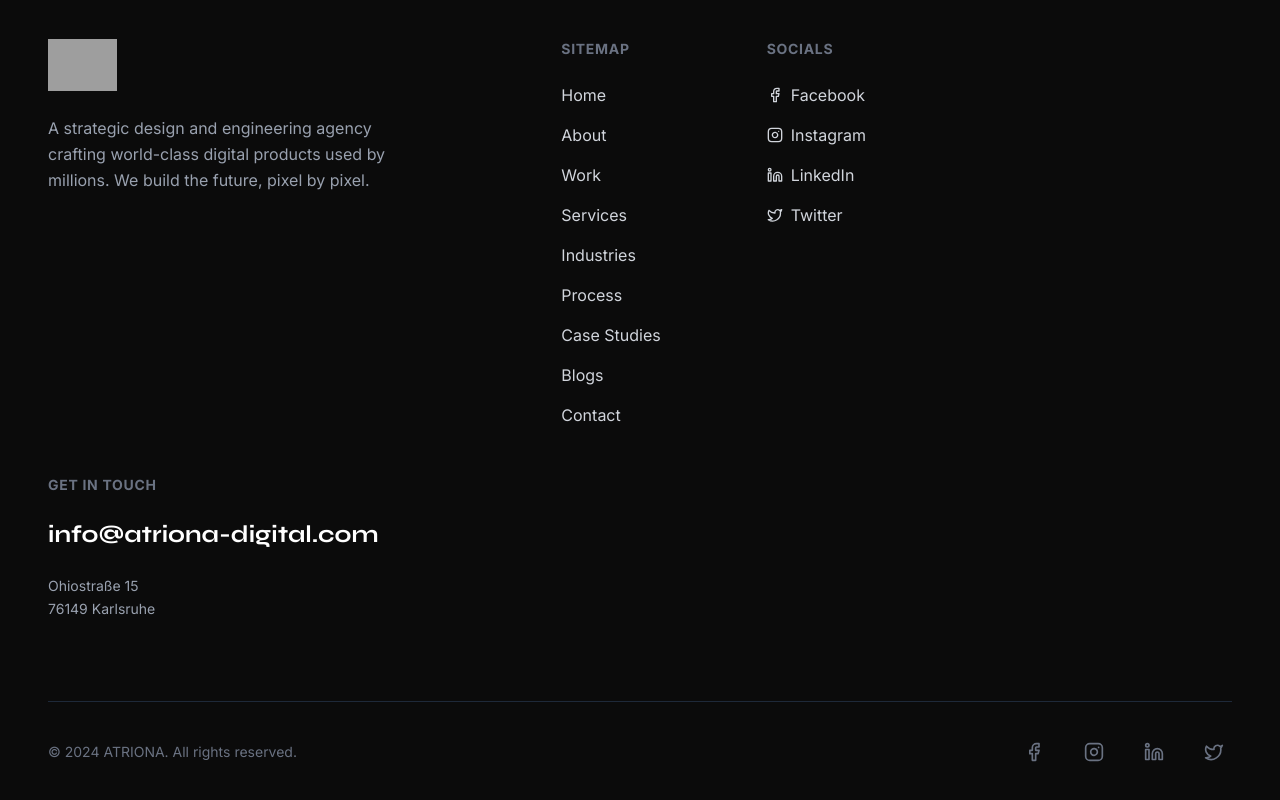
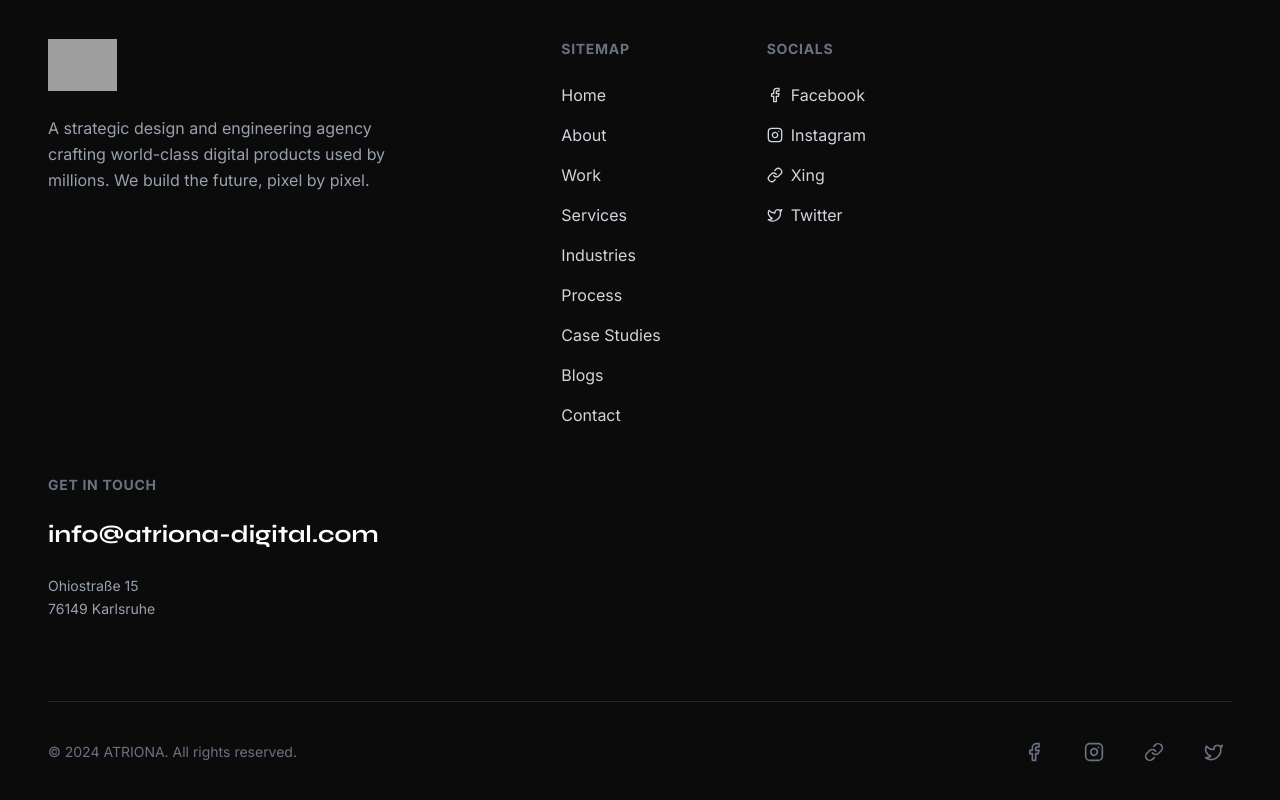
Before and after one commit to fahad-khan11/agency-website, a Next.js app: page /en/process in a window 1280 px wide. Shown: the part 4197-4997 px from the top of the page. Built offline with nearby package versions, Linux system fonts and the light colour scheme; grey boxes are pictures that could not be loaded.

Commit message:
added links

```diff
--- a/components/layout/Footer.tsx
+++ b/components/layout/Footer.tsx
@@ -2,7 +2,7 @@
 
 import Link from "next/link";
 import { usePathname } from "next/navigation";
-import { Instagram, Linkedin, Twitter, Dribbble, Facebook } from "lucide-react";
+import { Instagram, Link as LinkIcon, Twitter, Dribbble, Facebook } from "lucide-react";
 import { useTranslations } from 'next-intl';
 
 export default function Footer({ asPanel, className }: { asPanel?: boolean; className?: string }) {
@@ -46,19 +46,19 @@ export default function Footer({ asPanel, className }: { asPanel?: boolean; clas
             {/* Socials Column */}
             <div className="md:col-span-2 flex flex-col gap-4">
                <h4 className="text-sm font-bold uppercase tracking-wider text-gray-500 mb-2">{t('socials')}</h4>
-               <Link target="_blank" href="https://www.facebook.com/atrionadigital" className="hover:text-[#00B4D9] transition-colors text-gray-300 flex items-center gap-2 group">
+               <Link target="_blank" href="https://www.facebook.com/atriona.digital" className="hover:text-[#00B4D9] transition-colors text-gray-300 flex items-center gap-2 group">
                   <Facebook className="w-4 h-4 group-hover:scale-110 transition-transform" />
                   <span>Facebook</span>
                </Link>
-               <Link target="_blank" href="#" className="hover:text-[#00B4D9] transition-colors text-gray-300 flex items-center gap-2 group">
+               <Link target="_blank" href="https://www.instagram.com/atriona.digital" className="hover:text-[#00B4D9] transition-colors text-gray-300 flex items-center gap-2 group">
                   <Instagram className="w-4 h-4 group-hover:scale-110 transition-transform" />
                   <span>Instagram</span>
                </Link>
-               <Link target="_blank" href="#" className="hover:text-[#00B4D9] transition-colors text-gray-300 flex items-center gap-2 group">
-                  <Linkedin className="w-4 h-4 group-hover:scale-110 transition-transform" />
-                  <span>LinkedIn</span>
+               <Link target="_blank" href="https://www.xing.com/pages/atriona-digital-gmbh" className="hover:text-[#00B4D9] transition-colors text-gray-300 flex items-center gap-2 group">
+                  <LinkIcon className="w-4 h-4 group-hover:scale-110 transition-transform" />
+                  <span>Xing</span>
                </Link>
-               <Link target="_blank" href="#" className="hover:text-[#00B4D9] transition-colors text-gray-300 flex items-center gap-2 group">
+               <Link target="_blank" href="https://x.com/atriona_digital" className="hover:text-[#00B4D9] transition-colors text-gray-300 flex items-center gap-2 group">
                   <Twitter className="w-4 h-4 group-hover:scale-110 transition-transform" />
                   <span>Twitter</span>
                </Link>
@@ -82,17 +82,17 @@ export default function Footer({ asPanel, className }: { asPanel?: boolean; clas
             <p>{t('rights')}</p>
 
             <div className="flex gap-6 mt-4 md:mt-0">
-               <Link href="https://www.facebook.com/atrionadigital" className="hover:text-white transition-colors p-2 hover:bg-white/10 rounded-full" aria-label="Facebook" target="_blank">
+               <Link href="https://www.facebook.com/atriona.digital" className="hover:text-white transition-colors p-2 hover:bg-white/10 rounded-full" aria-label="Facebook" target="_blank">
                   <Facebook className="w-5 h-5" />
                </Link>
-               <Link href="#" className="hover:text-white transition-colors p-2 hover:bg-white/10 rounded-full" aria-label="Instagram" target="_blank">
+               <Link href="https://www.instagram.com/atriona.digital" className="hover:text-white transition-colors p-2 hover:bg-white/10 rounded-full" aria-label="Instagram" target="_blank">
                   <Instagram className="w-5 h-5" />
                </Link>
 
-               <Link href="#" className="hover:text-white transition-colors p-2 hover:bg-white/10 rounded-full" aria-label="LinkedIn" target="_blank">
-                  <Linkedin className="w-5 h-5" />
+               <Link href="https://www.xing.com/pages/atriona-digital-gmbh" className="hover:text-white transition-colors p-2 hover:bg-white/10 rounded-full" aria-label="Xing" target="_blank">
+                  <LinkIcon className="w-5 h-5" />
                </Link>
-               <Link href="#" className="hover:text-white transition-colors p-2 hover:bg-white/10 rounded-full" aria-label="Twitter" target="_blank">
+               <Link href="https://x.com/atriona_digital" className="hover:text-white transition-colors p-2 hover:bg-white/10 rounded-full" aria-label="Twitter" target="_blank">
                   <Twitter className="w-5 h-5" />
                </Link>
             </div>
```
